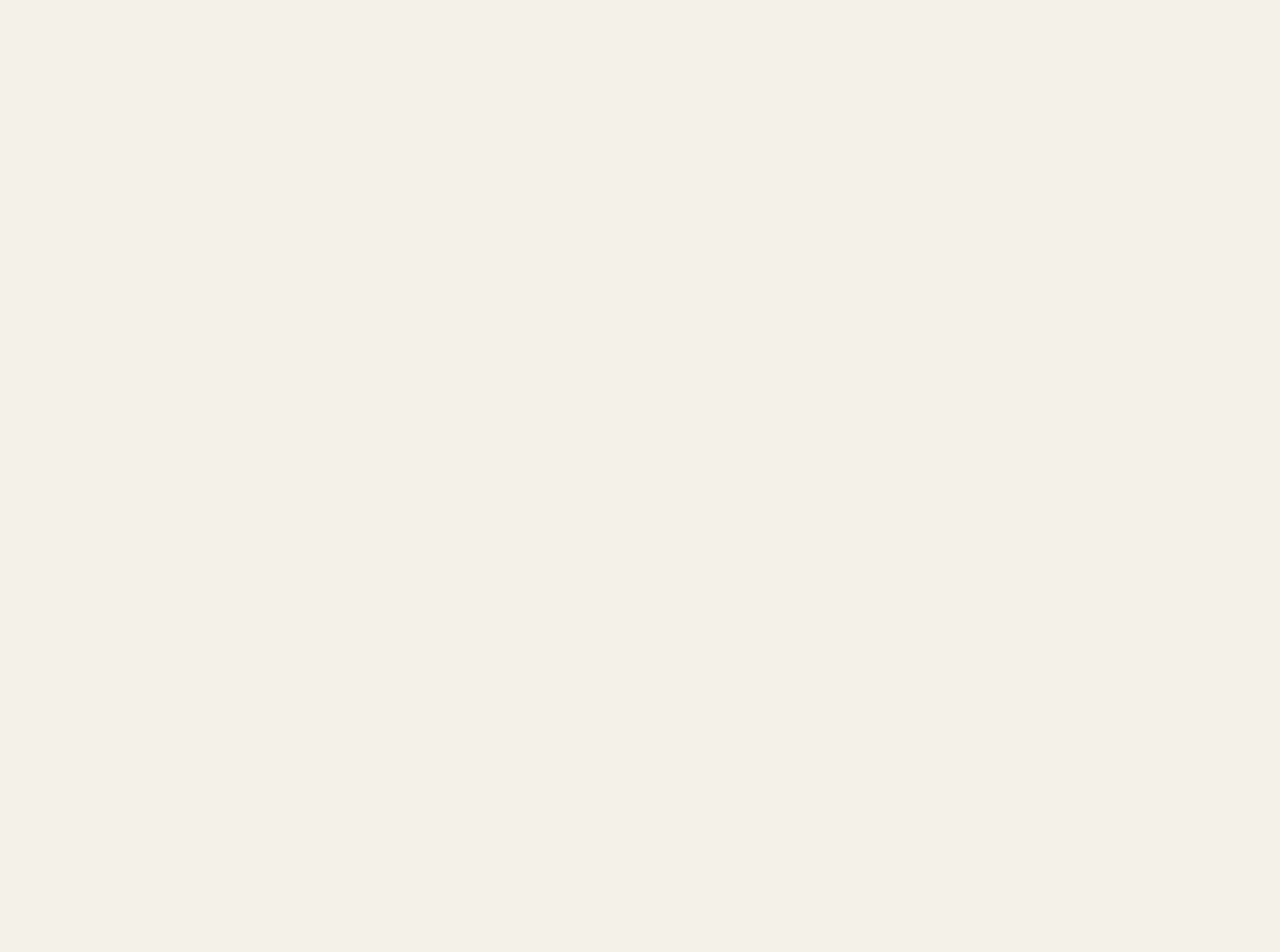
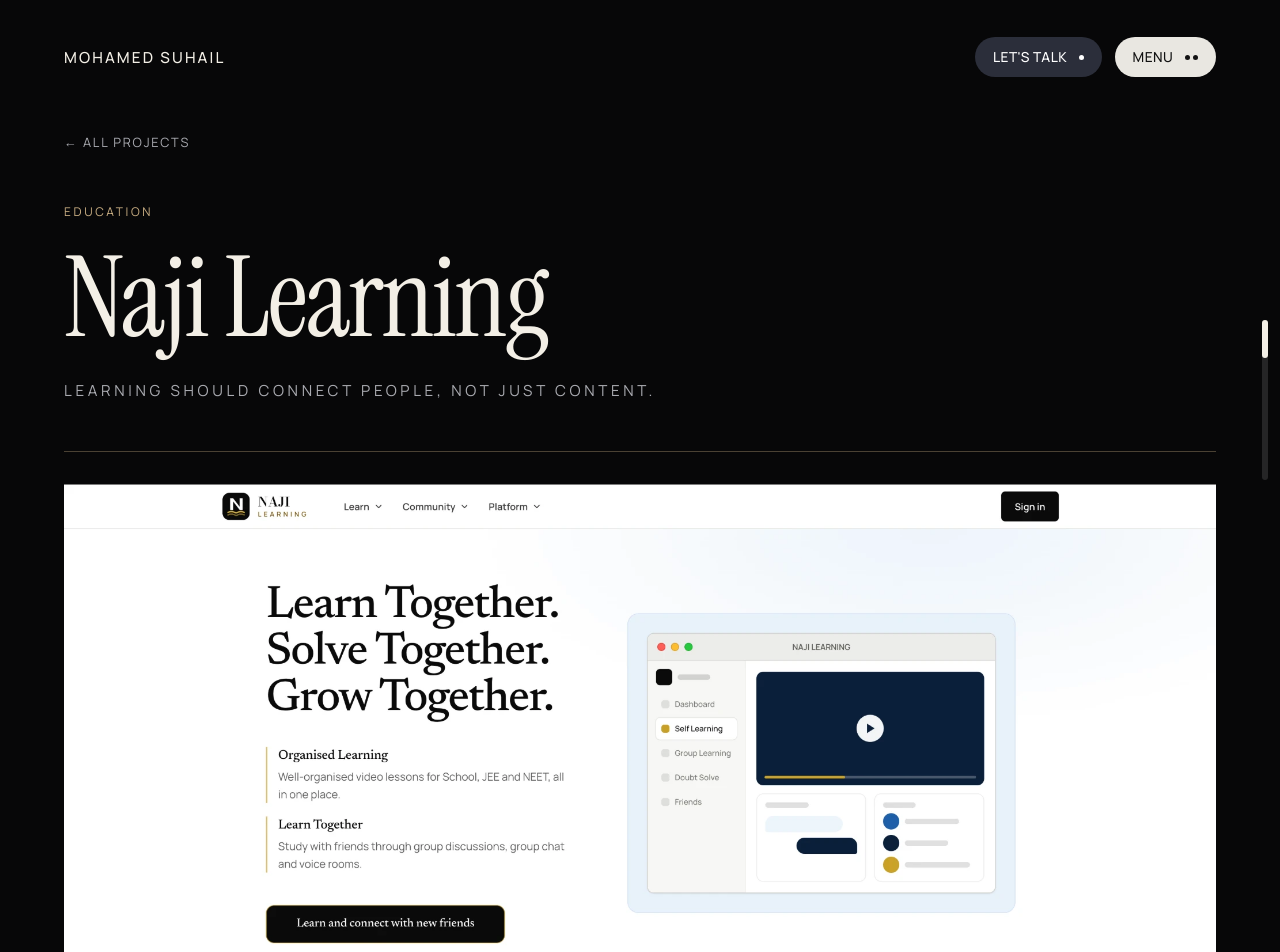
Before and after one commit to A-Mhd-Suhail/Suhail.co.in, a Next.js app: page /work/naji-learning in a window 1280 px wide. Before the commit this address had no page. Shown: the top 952 px of the page. Before the commit the page ends 800 px from the top, so only its background shows below. Built offline with nearby package versions, Linux system fonts and the light colour scheme.

Commit message:
feat(work): rename Open Learning to Naji Learning, new screenshot; remove card index

```diff
--- a/src/components/hero/CardFallback.tsx
+++ b/src/components/hero/CardFallback.tsx
@@ -8,7 +8,6 @@ export function CardFallback() {
       <div className="card-fallback-face">
         <div className="cf-row">
           <span>{c.label}</span>
-          <span>{c.index}</span>
         </div>
         <p className="cf-name">{c.name}</p>
         <p className="cf-role">{c.role}</p>
--- a/src/components/hero/CardScene.tsx
+++ b/src/components/hero/CardScene.tsx
@@ -122,7 +122,6 @@ function drawLettering(canvas: HTMLCanvasElement) {
   };
 
   spaced(c.label.toUpperCase(), padX, ch * 0.13, ch * 0.034, ch * 0.007, dim);
-  spaced(c.index, cw - padX, ch * 0.13, ch * 0.034, ch * 0.007, dim, "right");
 
   g.font = `400 ${ch * 0.23}px ${serif}`;
   g.fillStyle = silver;
--- a/src/content/network.ts
+++ b/src/content/network.ts
@@ -13,7 +13,7 @@ export const network = {
       blurb: "An interactive lunar mission-support experience exploring illumination, landing-site conditions and communication opportunities at the Moon's South Pole.",
     },
     {
-      slug: "open-learning",
+      slug: "naji-learning",
       node: "in",
       blurb: "An education platform exploring structured learning resources, competitive exam preparation and connected student learning experiences.",
     },
--- a/src/content/profile.ts
+++ b/src/content/profile.ts
@@ -28,7 +28,6 @@ export const profile = {
   /** Text engraved on the hero visiting card. Edit here; nothing else is hard-coded. */
   card: {
     label: "Personal identity",
-    index: "01 / 01",
     name: "SUHAIL.",
     role: "Cyber Security Enthusiast",
     school: "VIT University",
--- a/src/content/projects.ts
+++ b/src/content/projects.ts
@@ -76,8 +76,8 @@ export const projects: Project[] = [
     visibility: "public",
   },
   {
-    slug: "open-learning",
-    name: "Open Learning",
+    slug: "naji-learning",
+    name: "Naji Learning",
     headline: "Learning should connect people, not just content.",
     summary: "An education platform for school learning and competitive exam preparation, built around connected student learning.",
     category: "Education",
@@ -98,9 +98,9 @@ export const projects: Project[] = [
     tech: ["Next.js 16", "React 19", "TypeScript", "Tailwind CSS 4", "Supabase (auth, Postgres, storage)", "LiveKit", "Zod", "ExcelJS", "Vitest", "Playwright"],
     links: { demo: "https://opennlearning.vercel.app/", repo: "https://github.com/A-Mhd-Suhail/Open-Learning" },
     screenshots: [
-      { src: "/projects/open-learning/home.webp", alt: "Open Learning home page with the student ID card", width: 2000, height: 1151, caption: "Student ID and learning tracks" },
+      { src: "/projects/naji-learning/home.webp", alt: "Naji Learning home page: Learn Together. Solve Together. Grow Together.", width: 2000, height: 1111, caption: "Landing page" },
     ],
-    todo: ["Your exact contribution to Open Learning", "The 2,584 count is from the project's own spreadsheet, not from the live database. Recheck before quoting it elsewhere", "More screenshots for the gallery"],
+    todo: ["Your exact contribution to Naji Learning", "The 2,584 count is from the project's own spreadsheet, not from the live database. Recheck before quoting it elsewhere", "More screenshots for the gallery"],
     visibility: "public",
   },
   {
```
Also changed, not shown: public/projects/naji-learning/home.webp (added), public/projects/open-learning/home.webp (deleted).
